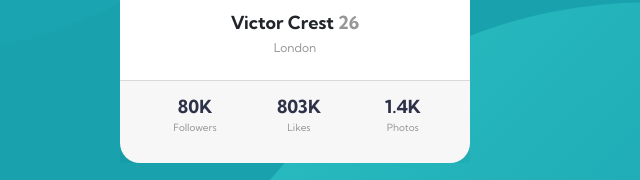
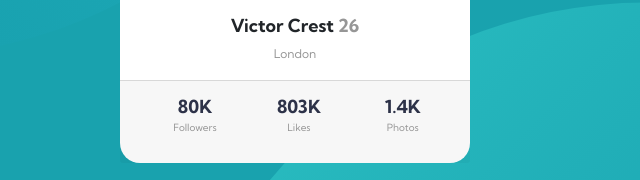
Before and after one commit to bfedyk/Profile-card, a plain HTML site: page index.html in a window 1280 px wide. Shown: the part 420-600 px from the top of the page, 345-985 px from the left. Drawn offline with nearby package versions, Linux system fonts and the light colour scheme.

Commit message:
Changed h5 tag to p tag for profile name, to have span tag inside a p tag. Added position code to location p tag.

```diff
--- a/css/styles.css
+++ b/css/styles.css
@@ -100,8 +100,12 @@ body {
 .location {
   font-size: 12px;
   font-weight: 400;
-  color: hsl(0, 0%, 59%);
-  padding-top: 8px;
+  /* color: hsl(0, 0%, 59%); */
+  color: var(--grey);
+  /* padding-top: 8px; */
+  text-align: center;
+  position: relative;
+  bottom: 70px;
 }
 
 
--- a/index.html
+++ b/index.html
@@ -42,7 +42,9 @@
 
       <div class="card-body">
         <img src="images/image-victor.jpg" class="victor-image img-fluid rounded-circle center-image" alt="image-victor">
-        <h5 class="profile-name">Victor Crest <span class="age">26</span< /h5>
+        <!-- <h5 class="profile-name">Victor Crest <span class="age">26</span< /h5>
+            <p class="location">London</p> -->
+        <p class="profile-name">Victor Crest <span class="age">26</span></p>
             <p class="location">London</p>
       </div>
       <div class="card-footer">
```
